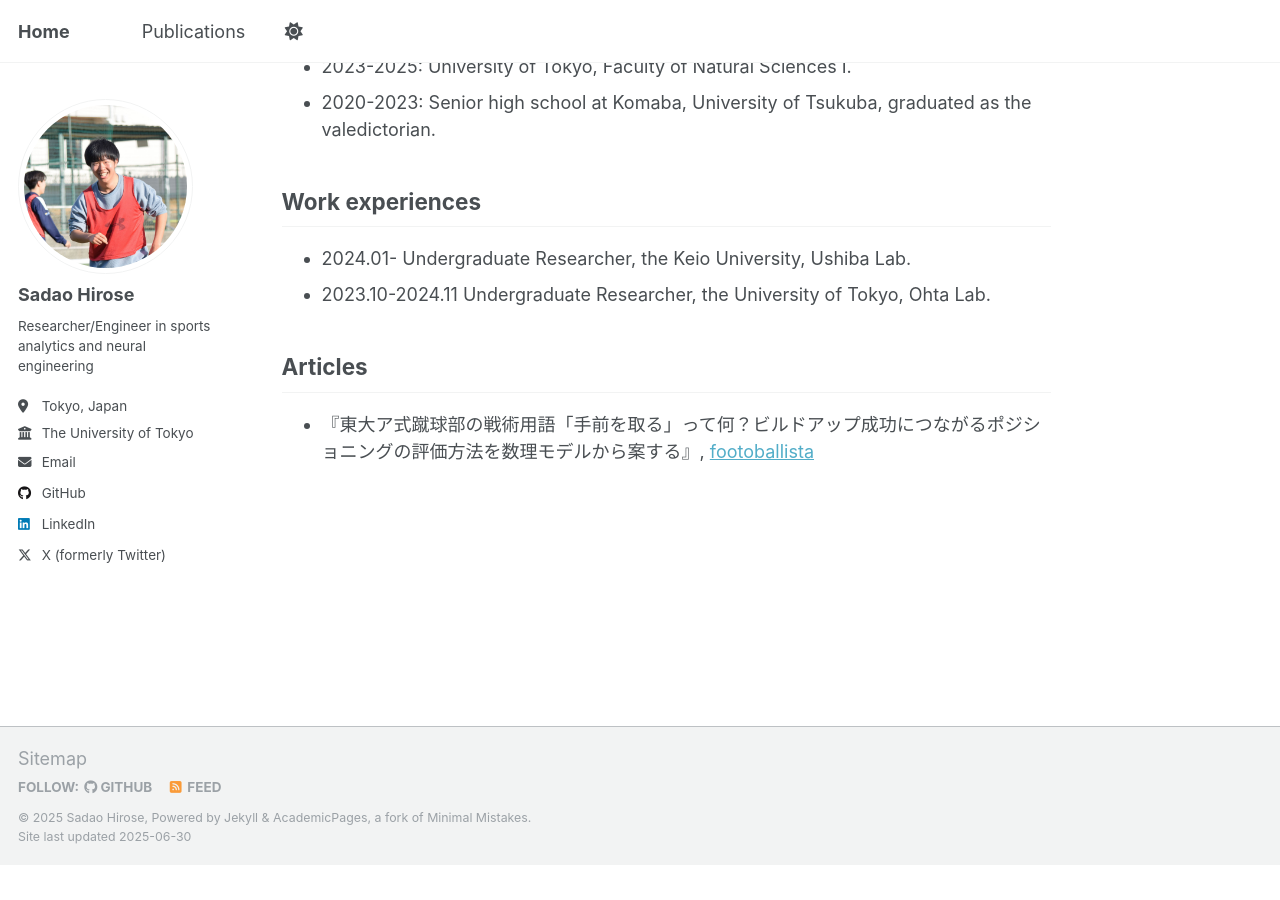
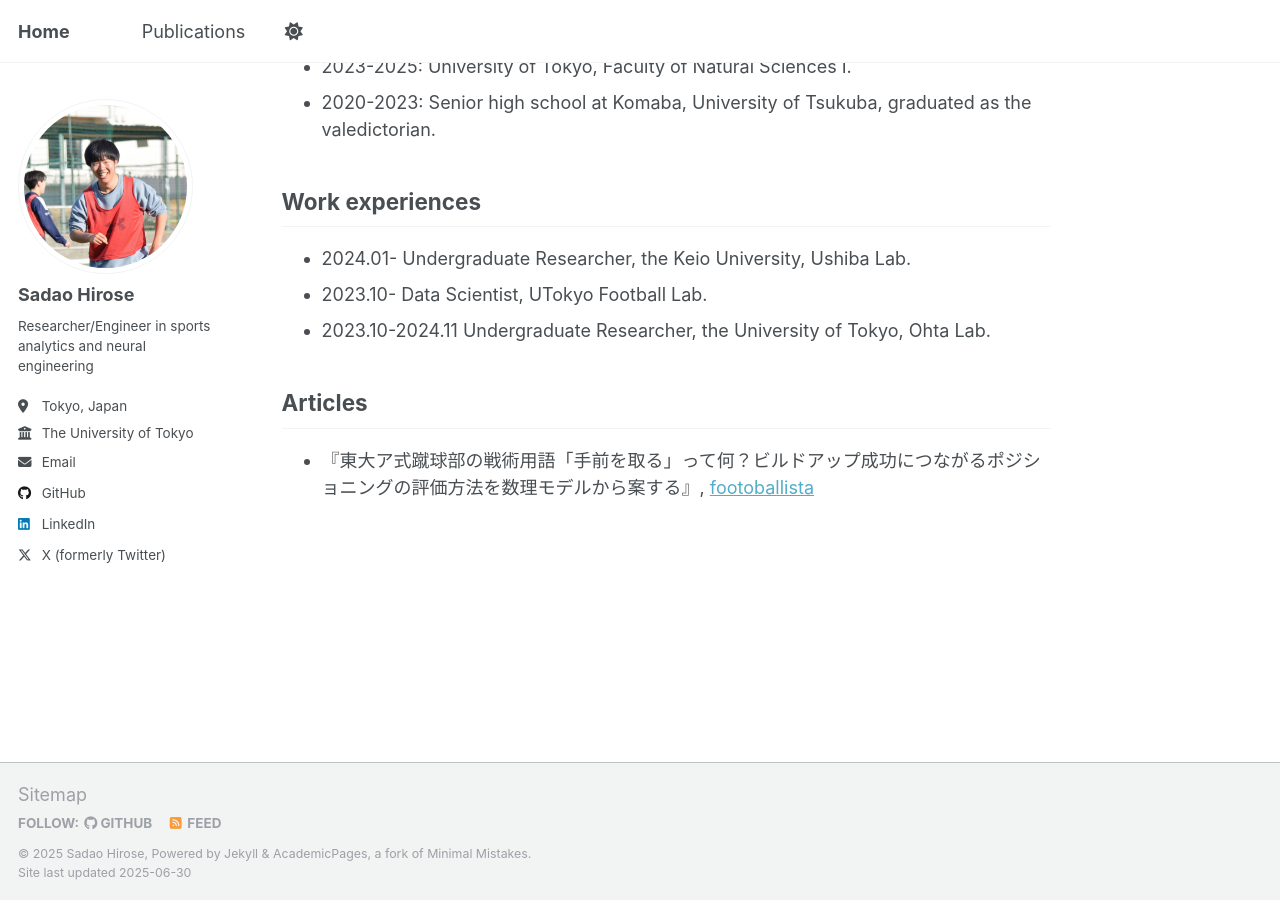
Before and after one commit to HiroseSadao/HiroseSadao.github.io, a Jekyll site: the page built from _pages/about.md, in a window 1280 px wide and 900 px high, scrolled down 1075 px. Built offline with Jekyll 4.4.1, drawn with Linux system fonts in a browser that asks for light colours; before the commit the page ends 1939 px from its top, so only the background shows below that.

Commit message:
UTFLを追加した

```diff
--- a/_pages/about.md
+++ b/_pages/about.md
@@ -38,6 +38,7 @@ Education
 Work experiences
 ------
 - 2024.01- Undergraduate Researcher, the Keio University, Ushiba Lab.
+- 2023.10- Data Scientist, UTokyo Football Lab.
 - 2023.10-2024.11 Undergraduate Researcher, the University of Tokyo, Ohta Lab.
 
 Articles
```
